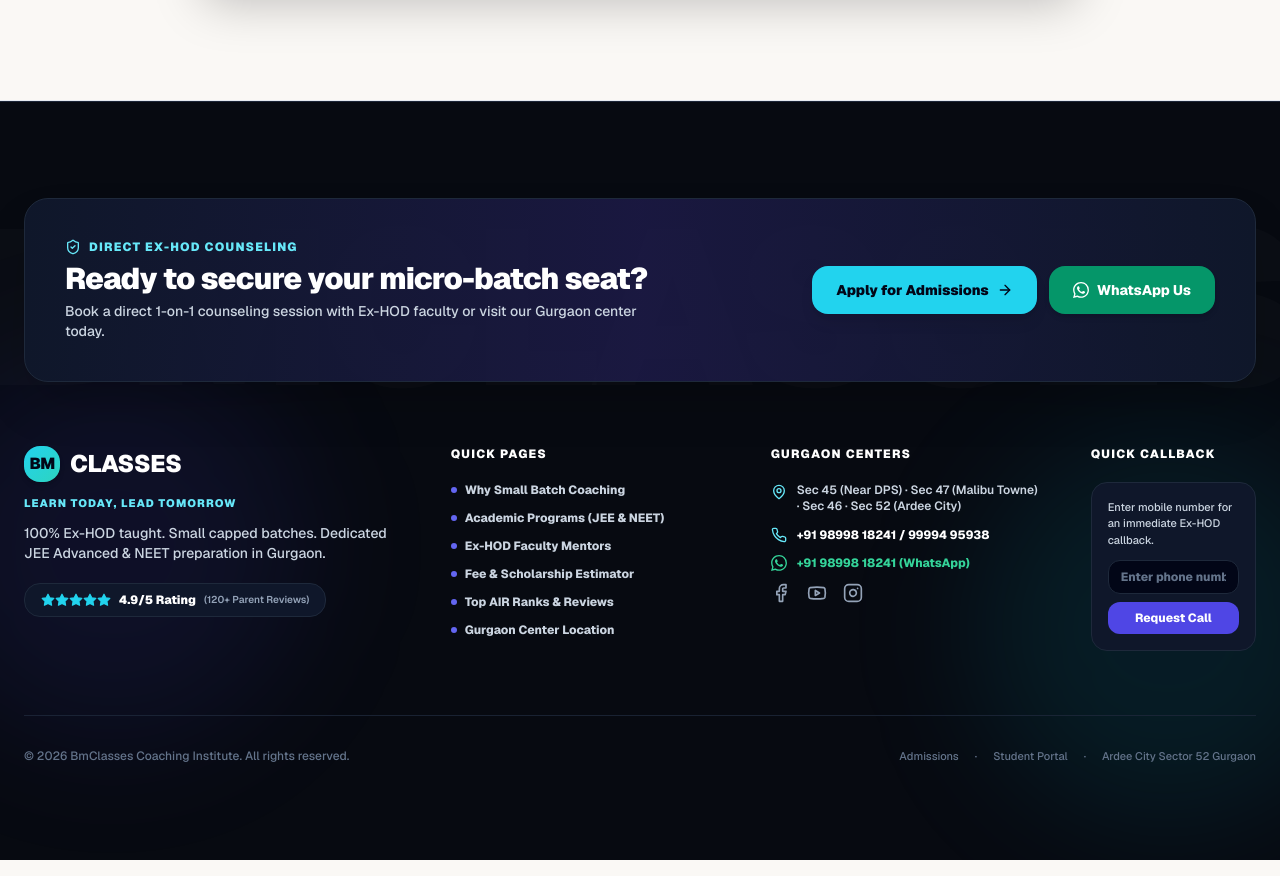
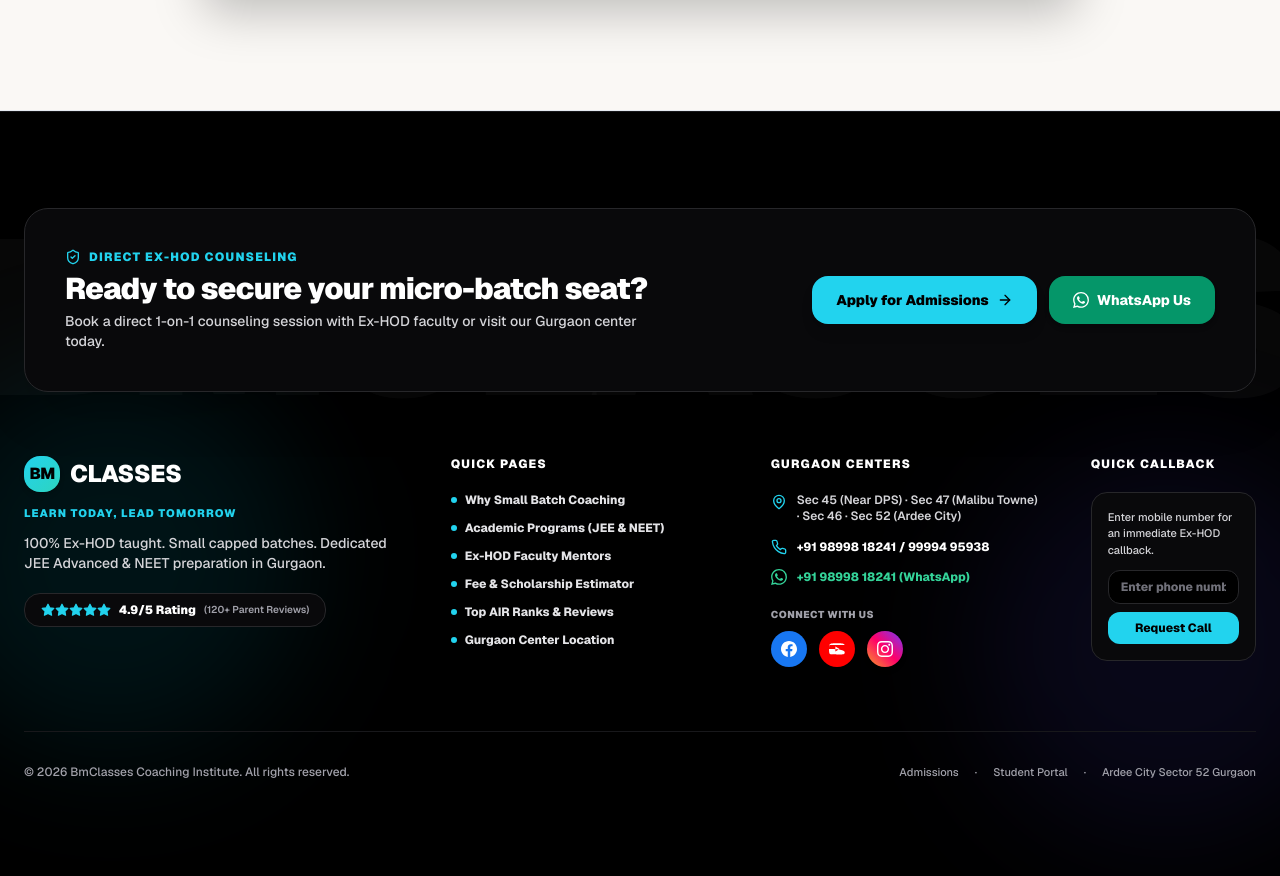
Before and after one commit to Robin1-23/Bm-Classes, a Next.js app: page /blog in a window 1280 px wide. Shown: the part 2334-3210 px from the top of the page. Built offline with nearby package versions, Linux system fonts and the light colour scheme; no server answers; a web font is replaced by a local one.

Commit message:
Update footer to pitch dark black with pure white text and real brand social media icons

```diff
--- a/components/Footer.jsx
+++ b/components/Footer.jsx
@@ -2,7 +2,7 @@
 
 import React, { useState } from 'react';
 import Link from 'next/link';
-import { Phone, Mail, MapPin, ArrowRight, Clock, Star, ShieldCheck, CheckCircle2, Facebook, Youtube, Instagram } from 'lucide-react';
+import { Phone, Mail, MapPin, ArrowRight, Clock, Star, ShieldCheck, CheckCircle2 } from 'lucide-react';
 import WhatsAppIcon from '@/components/WhatsAppIcon';
 import { useModal } from '@/context/ModalContext';
 
@@ -26,30 +26,30 @@
   };
 
   return (
-    <footer className="bg-[#070a11] text-slate-400 py-16 sm:py-24 border-t border-slate-800/90 relative overflow-hidden" id="contact">
+    <footer className="bg-black text-white py-16 sm:py-24 border-t border-zinc-900 relative overflow-hidden" id="contact">
 
       {/* Subtle Background Watermark Typography */}
-      <div className="absolute top-10 left-1/2 -translate-x-1/2 text-[90px] xs:text-[140px] sm:text-[180px] lg:text-[220px] font-heading font-black text-white/[0.02] tracking-tighter pointer-events-none select-none whitespace-nowrap">
+      <div className="absolute top-10 left-1/2 -translate-x-1/2 text-[90px] xs:text-[140px] sm:text-[180px] lg:text-[220px] font-heading font-black text-white/[0.03] tracking-tighter pointer-events-none select-none whitespace-nowrap">
         BMCLASSES
       </div>
 
-      {/* Subtle Glow Accents */}
-      <div className="absolute -left-20 top-1/3 w-96 h-96 bg-indigo-600/10 rounded-full blur-3xl pointer-events-none"></div>
-      <div className="absolute -right-20 bottom-10 w-96 h-96 bg-cyan-500/10 rounded-full blur-3xl pointer-events-none"></div>
+      {/* Subtle Ambient Glow Accents */}
+      <div className="absolute -left-20 top-1/3 w-96 h-96 bg-cyan-500/10 rounded-full blur-3xl pointer-events-none"></div>
+      <div className="absolute -right-20 bottom-10 w-96 h-96 bg-indigo-600/10 rounded-full blur-3xl pointer-events-none"></div>
 
       <div className="max-w-7xl mx-auto px-4 sm:px-6 relative z-10">
 
         {/* TOP CTA BANNER CARD */}
-        <div className="bg-gradient-to-r from-slate-900 via-indigo-950/80 to-slate-900 border border-slate-800 rounded-3xl p-6 sm:p-10 mb-16 flex flex-col md:flex-row items-center justify-between gap-6 shadow-2xl">
+        <div className="bg-zinc-950 border border-zinc-800 rounded-3xl p-6 sm:p-10 mb-16 flex flex-col md:flex-row items-center justify-between gap-6 shadow-2xl">
           <div>
-            <div className="flex items-center gap-2 text-cyan-300 text-xs font-black uppercase tracking-widest mb-1.5">
-              <ShieldCheck className="w-4 h-4 text-cyan-300" />
+            <div className="flex items-center gap-2 text-cyan-400 text-xs font-black uppercase tracking-widest mb-1.5">
+              <ShieldCheck className="w-4 h-4 text-cyan-400" />
               <span>DIRECT EX-HOD COUNSELING</span>
             </div>
             <h3 className="font-heading text-2xl sm:text-3xl font-black text-white tracking-tight">
               Ready to secure your micro-batch seat?
             </h3>
-            <p className="text-slate-300 text-xs sm:text-sm mt-1 font-medium max-w-xl">
+            <p className="text-zinc-300 text-xs sm:text-sm mt-1 font-medium max-w-xl">
               Book a direct 1-on-1 counseling session with Ex-HOD faculty or visit our Gurgaon center today.
             </p>
           </div>
@@ -57,7 +57,7 @@
           <div className="flex flex-col sm:flex-row items-center gap-3 w-full md:w-auto shrink-0">
             <button
               onClick={handleRegister}
-              className="w-full sm:w-auto bg-cyan-400 hover:bg-cyan-300 text-slate-950 font-black text-xs sm:text-sm px-6 py-3.5 rounded-2xl transition-all shadow-lg cursor-pointer flex items-center justify-center gap-2"
+              className="w-full sm:w-auto bg-cyan-400 hover:bg-cyan-300 text-black font-black text-xs sm:text-sm px-6 py-3.5 rounded-2xl transition-all shadow-lg cursor-pointer flex items-center justify-center gap-2"
             >
               <span>Apply for Admissions</span>
               <ArrowRight className="w-4 h-4" />
@@ -76,34 +76,34 @@
         </div>
 
         {/* 4-COLUMN ARCHITECTURAL GRID */}
-        <div className="grid grid-cols-1 md:grid-cols-2 lg:grid-cols-12 gap-10 lg:gap-12 pb-16 border-b border-slate-800/80">
+        <div className="grid grid-cols-1 md:grid-cols-2 lg:grid-cols-12 gap-10 lg:gap-12 pb-16 border-b border-zinc-900">
 
           {/* Col 1: Institute Identity (4 cols) */}
           <div className="lg:col-span-4">
             <Link href="/" className="flex items-center gap-2.5 font-heading text-2xl font-black tracking-tight text-white mb-2">
-              <span className="w-9 h-9 rounded-2xl bg-gradient-to-br from-cyan-400 to-teal-400 text-slate-950 font-black flex items-center justify-center text-base shadow-md">
+              <span className="w-9 h-9 rounded-2xl bg-gradient-to-br from-cyan-400 to-teal-400 text-black font-black flex items-center justify-center text-base shadow-md">
                 BM
               </span>
               <span>CLASSES</span>
             </Link>
 
-            <span className="inline-block text-[11px] font-black text-cyan-300 uppercase tracking-widest mb-3">
+            <span className="inline-block text-[11px] font-black text-cyan-400 uppercase tracking-widest mb-3">
               Learn Today, Lead Tomorrow
             </span>
 
-            <p className="text-xs sm:text-sm leading-relaxed text-slate-300 max-w-sm mb-5 font-medium">
+            <p className="text-xs sm:text-sm leading-relaxed text-zinc-300 max-w-sm mb-5 font-medium">
               100% Ex-HOD taught. Small capped batches. Dedicated JEE Advanced & NEET preparation in Gurgaon.
             </p>
 
             {/* Rating Badge */}
-            <div className="inline-flex items-center gap-2 bg-slate-900 border border-slate-800 px-4 py-2 rounded-2xl text-xs font-bold text-slate-200">
+            <div className="inline-flex items-center gap-2 bg-zinc-950 border border-zinc-800 px-4 py-2 rounded-2xl text-xs font-bold text-white">
               <div className="flex items-center text-cyan-400">
                 {[...Array(5)].map((_, i) => (
                   <Star key={i} className="w-3.5 h-3.5 fill-cyan-400" />
                 ))}
               </div>
               <span className="text-white font-black">4.9/5 Rating</span>
-              <span className="text-slate-400 text-[10px] font-semibold">(120+ Parent Reviews)</span>
+              <span className="text-zinc-400 text-[10px] font-semibold">(120+ Parent Reviews)</span>
             </div>
           </div>
 
@@ -112,63 +112,63 @@
             <h4 className="font-heading font-black text-white text-xs uppercase tracking-widest mb-5">
               Quick Pages
             </h4>
-            <ul className="space-y-3 text-xs font-extrabold text-slate-300">
+            <ul className="space-y-3 text-xs font-extrabold text-zinc-200">
               <li>
-                <Link href="/why-us" className="hover:text-cyan-300 transition-colors flex items-center gap-2">
-                  <span className="w-1.5 h-1.5 rounded-full bg-indigo-500"></span>
+                <Link href="/why-us" className="hover:text-cyan-400 transition-colors flex items-center gap-2">
+                  <span className="w-1.5 h-1.5 rounded-full bg-cyan-400"></span>
                   <span>Why Small Batch Coaching</span>
                 </Link>
               </li>
               <li>
-                <Link href="/programs" className="hover:text-cyan-300 transition-colors flex items-center gap-2">
-                  <span className="w-1.5 h-1.5 rounded-full bg-indigo-500"></span>
+                <Link href="/programs" className="hover:text-cyan-400 transition-colors flex items-center gap-2">
+                  <span className="w-1.5 h-1.5 rounded-full bg-cyan-400"></span>
                   <span>Academic Programs (JEE & NEET)</span>
                 </Link>
               </li>
               <li>
-                <Link href="/faculty" className="hover:text-cyan-300 transition-colors flex items-center gap-2">
-                  <span className="w-1.5 h-1.5 rounded-full bg-indigo-500"></span>
+                <Link href="/faculty" className="hover:text-cyan-400 transition-colors flex items-center gap-2">
+                  <span className="w-1.5 h-1.5 rounded-full bg-cyan-400"></span>
                   <span>Ex-HOD Faculty Mentors</span>
                 </Link>
               </li>
               <li>
-                <Link href="/calculator" className="hover:text-cyan-300 transition-colors flex items-center gap-2">
-                  <span className="w-1.5 h-1.5 rounded-full bg-indigo-500"></span>
+                <Link href="/calculator" className="hover:text-cyan-400 transition-colors flex items-center gap-2">
+                  <span className="w-1.5 h-1.5 rounded-full bg-cyan-400"></span>
                   <span>Fee & Scholarship Estimator</span>
                 </Link>
               </li>
               <li>
-                <Link href="/results" className="hover:text-cyan-300 transition-colors flex items-center gap-2">
-                  <span className="w-1.5 h-1.5 rounded-full bg-indigo-500"></span>
+                <Link href="/results" className="hover:text-cyan-400 transition-colors flex items-center gap-2">
+                  <span className="w-1.5 h-1.5 rounded-full bg-cyan-400"></span>
                   <span>Top AIR Ranks & Reviews</span>
                 </Link>
               </li>
               <li>
-                <Link href="/contact" className="hover:text-cyan-300 transition-colors flex items-center gap-2">
-                  <span className="w-1.5 h-1.5 rounded-full bg-indigo-500"></span>
+                <Link href="/contact" className="hover:text-cyan-400 transition-colors flex items-center gap-2">
+                  <span className="w-1.5 h-1.5 rounded-full bg-cyan-400"></span>
                   <span>Gurgaon Center Location</span>
                 </Link>
               </li>
             </ul>
           </div>
 
-          {/* Col 3: Center Address & Contact (3 cols) */}
+          {/* Col 3: Center Address & Contact & Socials (3 cols) */}
           <div className="lg:col-span-3">
             <h4 className="font-heading font-black text-white text-xs uppercase tracking-widest mb-5">
               Gurgaon Centers
             </h4>
 
-            <div className="space-y-3 text-xs font-semibold text-slate-300">
+            <div className="space-y-3.5 text-xs font-semibold text-zinc-200">
               <div className="flex items-start gap-2.5">
-                <MapPin className="w-4 h-4 text-cyan-300 shrink-0 mt-0.5" />
-                <span className="leading-snug">
+                <MapPin className="w-4 h-4 text-cyan-400 shrink-0 mt-0.5" />
+                <span className="leading-snug text-zinc-300">
                   Sec 45 (Near DPS) · Sec 47 (Malibu Towne) · Sec 46 · Sec 52 (Ardee City)
                 </span>
               </div>
 
               <div className="flex items-center gap-2.5">
-                <Phone className="w-4 h-4 text-cyan-300 shrink-0" />
-                <a href="tel:+919899818241" className="text-white font-extrabold hover:text-cyan-300 transition-colors">+91 98998 18241 / 99994 95938</a>
+                <Phone className="w-4 h-4 text-cyan-400 shrink-0" />
+                <a href="tel:+919899818241" className="text-white font-extrabold hover:text-cyan-400 transition-colors">+91 98998 18241 / 99994 95938</a>
               </div>
 
               <div className="flex items-center gap-2.5">
@@ -178,17 +178,51 @@
                 </a>
               </div>
 
-              <div className="flex items-center gap-4 mt-2">
-                <a href="https://www.facebook.com/share/1PFmnYsfRK/" target="_blank" rel="noopener noreferrer" className="text-slate-400 hover:text-cyan-400 transition-colors" aria-label="Facebook">
-                  <Facebook className="w-5 h-5" />
-                </a>
-                <a href="https://youtube.com/watch?v=XDQq1L-ldP8&feature=shared" target="_blank" rel="noopener noreferrer" className="text-slate-400 hover:text-cyan-400 transition-colors" aria-label="YouTube">
-                  <Youtube className="w-5 h-5" />
-                </a>
-                <a href="https://www.instagram.com/bm__classes?igsh=MTB3cjRtZHdwYTBocA==" target="_blank" rel="noopener noreferrer" className="text-slate-400 hover:text-cyan-400 transition-colors" aria-label="Instagram">
-                  <Instagram className="w-5 h-5" />
-                </a>
+              {/* REAL BRAND SOCIAL MEDIA ICONS */}
+              <div className="pt-2">
+                <div className="text-[10px] font-black text-zinc-400 uppercase tracking-wider mb-2">Connect With Us</div>
+                <div className="flex items-center gap-3">
+                  {/* Facebook Real Icon */}
+                  <a
+                    href="https://www.facebook.com/share/1PFmnYsfRK/"
+                    target="_blank"
+                    rel="noopener noreferrer"
+                    className="w-9 h-9 rounded-full bg-[#1877F2] text-white flex items-center justify-center hover:scale-110 transition-transform shadow-md"
+                    aria-label="Facebook"
+                  >
+                    <svg className="w-4 h-4 fill-white" viewBox="0 0 24 24">
+                      <path d="M24 12.073c0-6.627-5.373-12-12-12s-12 5.373-12 12c0 5.99 4.388 10.954 10.125 11.854v-8.385H7.078v-3.47h3.047V9.43c0-3.007 1.792-4.669 4.533-4.669 1.312 0 2.686.235 2.686.235v2.953H15.83c-1.491 0-1.956.925-1.956 1.874v2.25h3.328l-.532 3.47h-2.796v8.385C19.612 23.027 24 18.062 24 12.073z"/>
+                    </svg>
+                  </a>
+
+                  {/* YouTube Real Icon */}
+                  <a
+                    href="https://youtube.com/watch?v=XDQq1L-ldP8&feature=shared"
+                    target="_blank"
+                    rel="noopener noreferrer"
+                    className="w-9 h-9 rounded-full bg-[#FF0000] text-white flex items-center justify-center hover:scale-110 transition-transform shadow-md"
+                    aria-label="YouTube"
+                  >
+                    <svg className="w-4 h-4 fill-white" viewBox="0 0 24 24">
+                      <path d="M23.498 6.186a3.016 3.016 0 0 0-2.122-2.136C19.505 3.545 12 3.545 12 3.545s-7.505 0-9.377.505A3.017 3.017 0 0 0 .502 6.186C0 8.07 0 12 0 12s0 3.93.502 5.814a3.016 3.016 0 0 0 2.122 2.136c1.871.505 9.376.505 9.376.505s7.505 0 9.377-.505a3.015 3.015 0 0 0 2.122-2.136C24 15.93 24 12 0 12s0-3.93-.502-5.814zM9.545 15.568V8.432L15.818 12l-6.273 3.568z"/>
+                    </svg>
+                  </a>
+
+                  {/* Instagram Real Icon */}
+                  <a
+                    href="https://www.instagram.com/bm__classes?igsh=MTB3cjRtZHdwYTBocA=="
+                    target="_blank"
+                    rel="noopener noreferrer"
+                    className="w-9 h-9 rounded-full bg-gradient-to-tr from-[#f89b29] via-[#ff0069] to-[#7638fa] text-white flex items-center justify-center hover:scale-110 transition-transform shadow-md"
+                    aria-label="Instagram"
+                  >
+                    <svg className="w-4 h-4 fill-white" viewBox="0 0 24 24">
+                      <path d="M12 2.163c3.204 0 3.584.012 4.85.07 3.252.148 4.771 1.691 4.919 4.919.058 1.265.069 1.645.069 4.849 0 3.205-.012 3.584-.069 4.849-.149 3.225-1.664 4.771-4.919 4.919-1.266.058-1.644.07-4.85.07-3.204 0-3.584-.012-4.849-.07-3.26-.149-4.771-1.699-4.919-4.92-.058-1.265-.07-1.644-.07-4.849 0-3.204.013-3.583.07-4.849.149-3.227 1.664-4.771 4.919-4.919 1.266-.057 1.645-.069 4.849-.069zm0-2.163c-3.259 0-3.667.014-4.947.072-4.358.2-6.78 2.618-6.98 6.98-.059 1.281-.073 1.689-.073 4.948 0 3.259.014 3.668.072 4.948.2 4.358 2.618 6.78 6.98 6.98 1.281.058 1.689.072 4.948.072 3.259 0 3.668-.014 4.948-.072 4.354-.2 6.782-2.618 6.979-6.98.059-1.28.073-1.689.073-4.948 0-3.259-.014-3.667-.072-4.947-.196-4.354-2.617-6.78-6.979-6.98-1.281-.059-1.69-.073-4.949-.073zm0 5.838c-3.403 0-6.162 2.759-6.162 6.162s2.759 6.163 6.162 6.163 6.162-2.759 6.162-6.163c0-3.403-2.759-6.162-6.162-6.162zm0 10.162c-2.209 0-4-1.79-4-4 0-2.209 1.791-4 4-4s4 1.791 4 4c0 2.21-1.791 4-4 4zm6.406-11.845c-.796 0-1.441.645-1.441 1.44s.645 1.44 1.441 1.44c.795 0 1.439-.645 1.439-1.44s-.644-1.44-1.439-1.44z"/>
+                    </svg>
+                  </a>
+                </div>
               </div>
+
             </div>
           </div>
 
@@ -198,8 +232,8 @@
               Quick Callback
             </h4>
 
-            <div className="bg-slate-900 border border-slate-800 rounded-2xl p-4">
-              <p className="text-[11px] text-slate-300 mb-3 font-medium">
+            <div className="bg-zinc-950 border border-zinc-800 rounded-2xl p-4">
+              <p className="text-[11px] text-zinc-300 mb-3 font-medium">
                 Enter mobile number for an immediate Ex-HOD callback.
               </p>
 
@@ -216,11 +250,11 @@
                     value={callbackPhone}
                     onChange={(e) => setCallbackPhone(e.target.value)}
                     required
-                    className="w-full bg-slate-950 border border-slate-800 rounded-xl px-3 py-2 text-xs text-white placeholder-slate-500 focus:outline-none focus:border-cyan-400 font-extrabold"
+                    className="w-full bg-black border border-zinc-800 rounded-xl px-3 py-2 text-xs text-white placeholder-zinc-500 focus:outline-none focus:border-cyan-400 font-extrabold"
                   />
                   <button
                     type="submit"
-                    className="w-full bg-indigo-600 hover:bg-indigo-500 text-white font-extrabold text-xs py-2 rounded-xl transition-all cursor-pointer shadow-xs"
+                    className="w-full bg-cyan-400 hover:bg-cyan-300 text-black font-extrabold text-xs py-2 rounded-xl transition-all cursor-pointer shadow-xs"
                   >
                     Request Call
                   </button>
@@ -232,17 +266,17 @@
         </div>
 
         {/* BOTTOM COPYRIGHT BAR */}
-        <div className="pt-8 flex flex-col sm:flex-row justify-between items-center gap-4 text-xs text-slate-500 font-medium">
+        <div className="pt-8 flex flex-col sm:flex-row justify-between items-center gap-4 text-xs text-zinc-400 font-medium">
           <div>
             © 2026 BmClasses Coaching Institute. All rights reserved.
           </div>
 
           <div className="flex items-center gap-4 text-[11px]">
-            <button onClick={handleRegister} className="hover:text-cyan-300 transition-colors cursor-pointer">Admissions</button>
+            <button onClick={handleRegister} className="hover:text-cyan-400 transition-colors cursor-pointer">Admissions</button>
             <span>·</span>
-            <button onClick={handleLogin} className="hover:text-cyan-300 transition-colors cursor-pointer">Student Portal</button>
+            <button onClick={handleLogin} className="hover:text-cyan-400 transition-colors cursor-pointer">Student Portal</button>
             <span>·</span>
-            <Link href="/contact" className="hover:text-cyan-300 transition-colors">Ardee City Sector 52 Gurgaon</Link>
+            <Link href="/contact" className="hover:text-cyan-400 transition-colors">Ardee City Sector 52 Gurgaon</Link>
           </div>
         </div>
 
```
Also changed, not shown: components/CenterLocationSection.jsx (+9 -9 lines).
